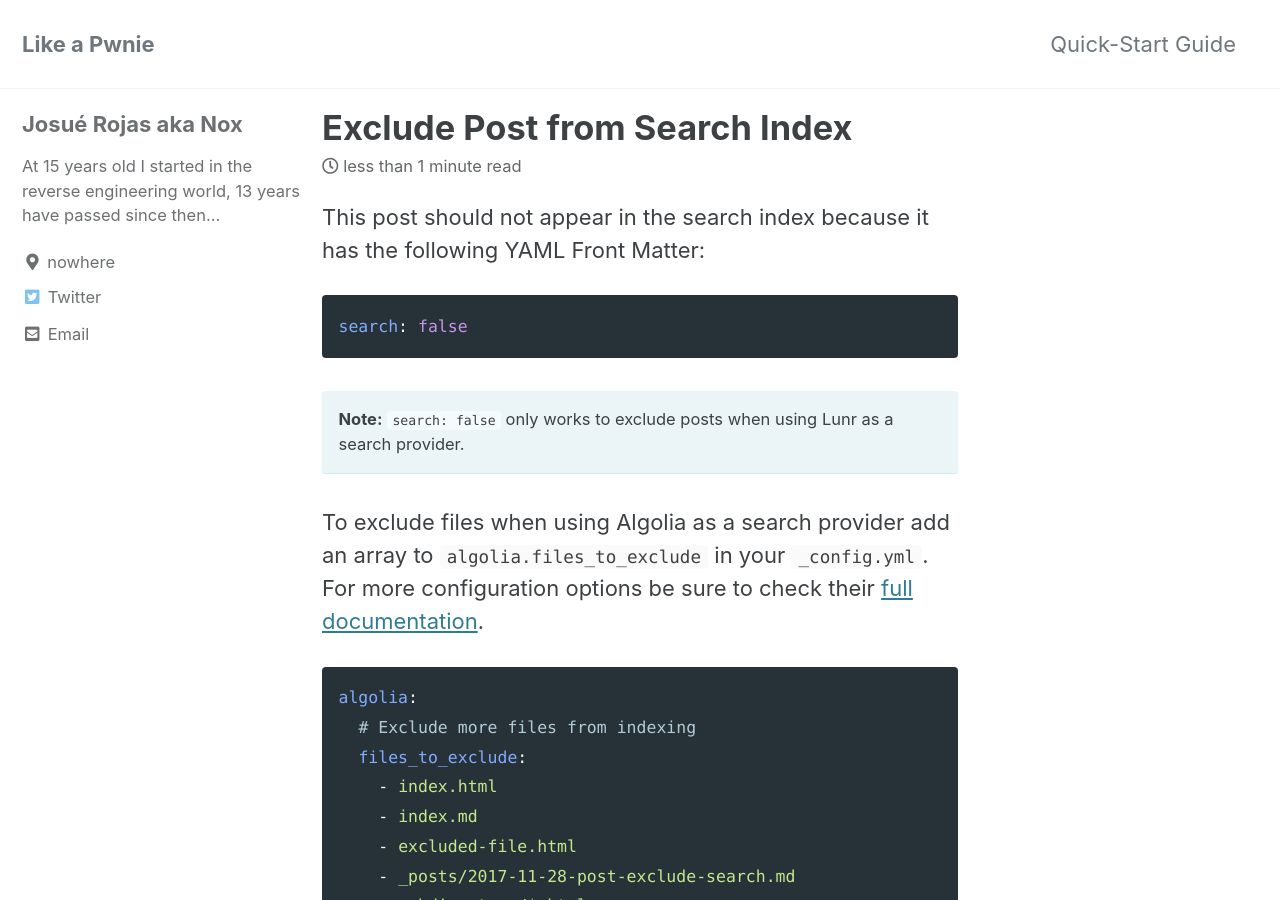
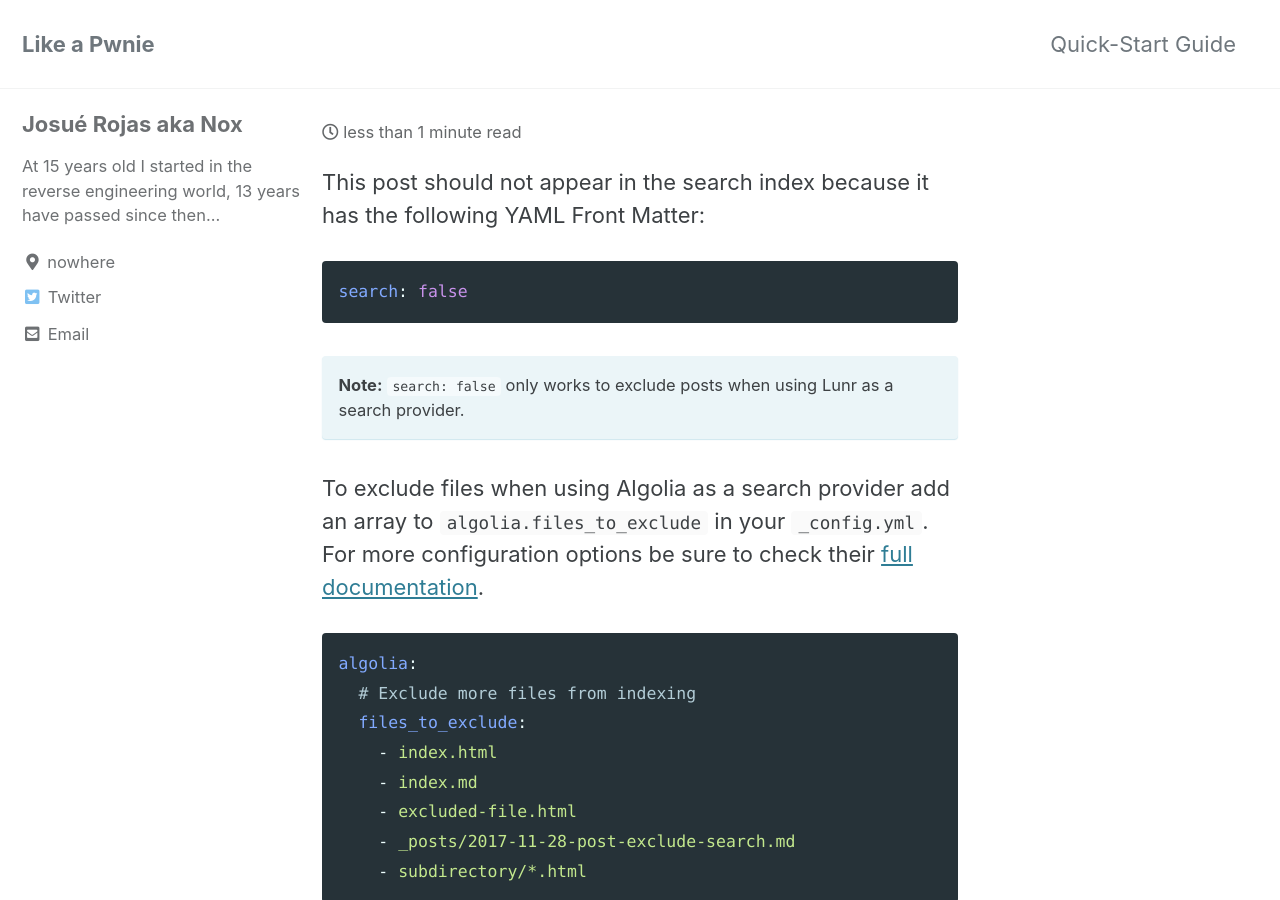
Before and after one commit to MrNox/nox.github.io, a Jekyll site: the page built from _posts/en/2017-11-28-post-exclude-search.md, in a window 1280 px wide and 900 px high. Built offline with Jekyll 4.4.1, drawn with Linux system fonts in a browser that asks for light colours; cached includes are drawn as plain includes.

```diff
--- a/_posts/2017-11-28-post-exclude-search.md
+++ b/_posts/en/2017-11-28-post-exclude-search.md
@@ -1,5 +1,5 @@
 ---
-title:  "Exclude Post from Search Index"
+title:  ""
 search: false
 categories:
   - Jekyll
```
